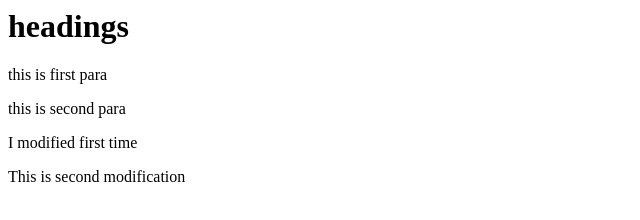
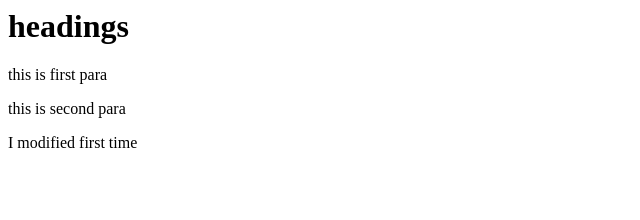
Before and after one commit to Vyshnavdev/gitfiles, a plain HTML site: page index.html in a window 1280 px wide. Shown: the whole page, without its empty margins (0-640 px from the left). Drawn offline with Linux system fonts and the light colour scheme.

Commit message:
fourth commit

```diff
--- a/index.html
+++ b/index.html
@@ -7,6 +7,5 @@
         <p>this is first para</p>
         <p>this is second para </p>
         <p>I modified first time</p>
-        <p>This is second modification</p>
     </body>
 </html>
```
